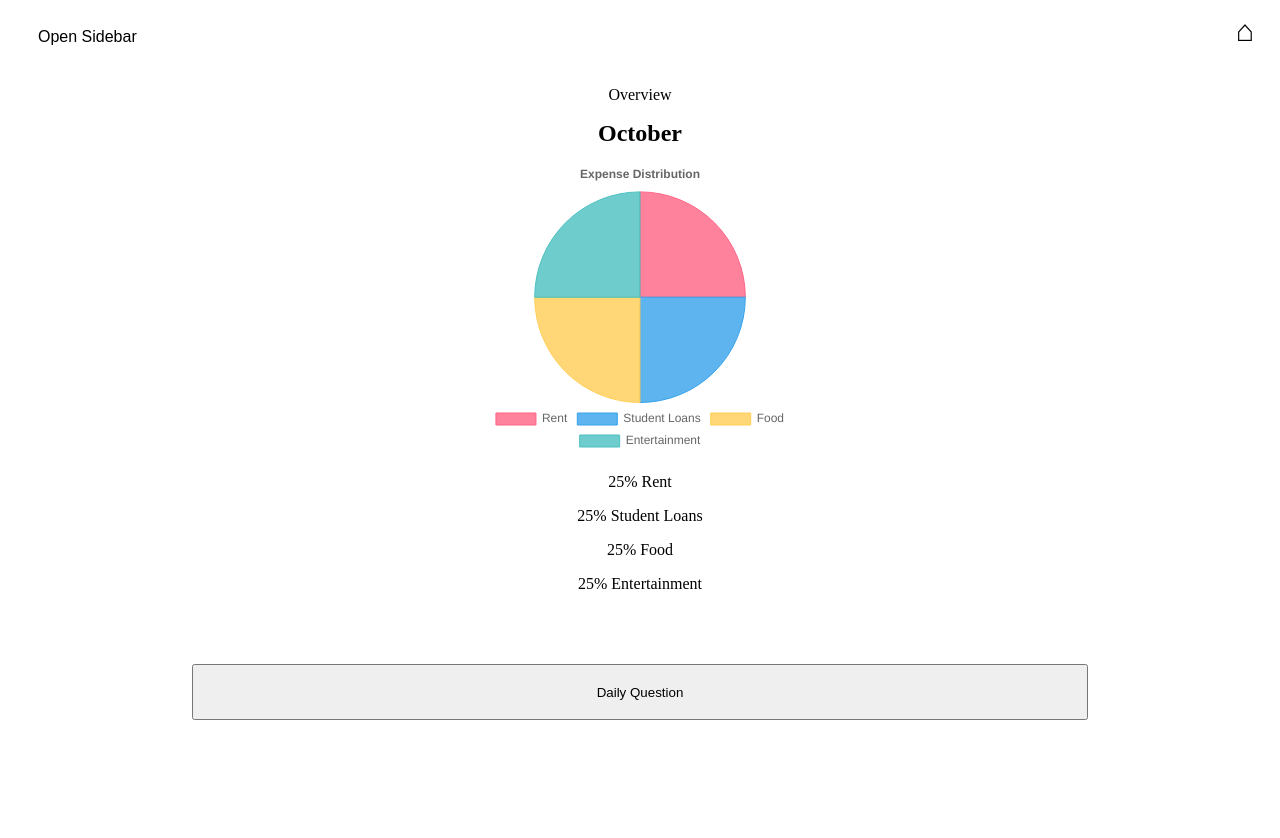
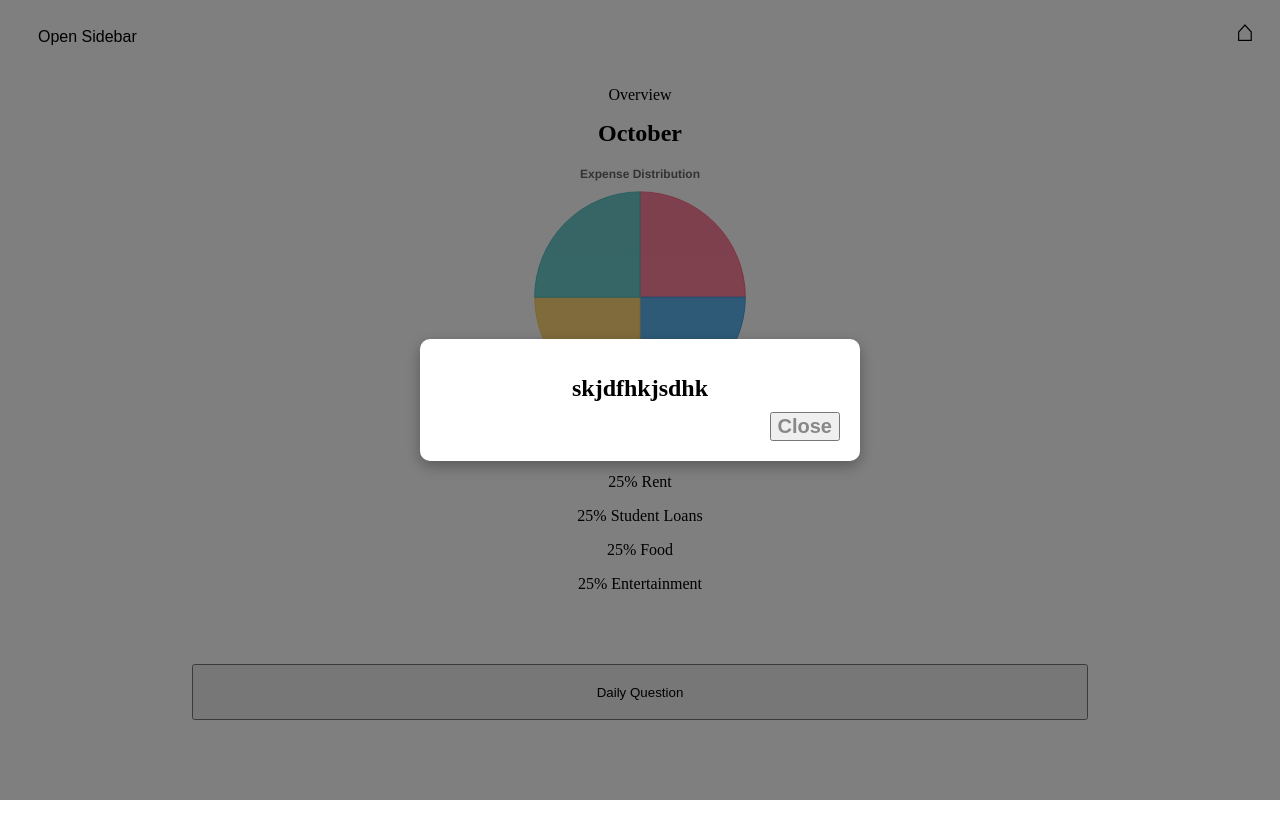
Before and after one commit to JudYang4319/CS4352-Team1, an Angular app: page /overview in a window 1280 px wide. Both pictures are taken after a click on the button "Daily Question". Shown: the top 838 px of the page. Built offline with nearby package versions, Linux system fonts and the light colour scheme.

Commit message:
set up daily question modal

```diff
--- a/src/app/components/overview/overview.component.css
+++ b/src/app/components/overview/overview.component.css
@@ -64,3 +64,33 @@ body, html {
   width: 100% !important;
   height: 100% !important;
 }
+
+.modal {
+  display: flex;
+  justify-content: center;
+  align-items: center;
+  position: fixed;
+  top: 0;
+  left: 0;
+  width: 100%;
+  height: 100%;
+  background-color: rgba(0, 0, 0, 0.5);
+  z-index: 1000;
+}
+
+.modal-content {
+  background-color: #fff;
+  padding: 20px;
+  border-radius: 10px;
+  width: 400px;
+  text-align: center;
+  box-shadow: 0 5px 15px rgba(0, 0, 0, 0.3);
+}
+
+.close-btn {
+  float: right;
+  font-size: 20px;
+  font-weight: bold;
+  cursor: pointer;
+  color: #888;
+}
--- a/src/app/components/overview/overview.component.html
+++ b/src/app/components/overview/overview.component.html
@@ -15,5 +15,11 @@
     <p>25% Food</p>
     <p>25% Entertainment</p>
   </div>
-  <button class="daily-question-button">Daily Question</button>
+  <button class="daily-question-button" (click)="openQuiz()">Daily Question</button>
+  <div class="modal" *ngIf="isQuizOpen">
+    <div class="modal-content">
+      <h1>skjdfhkjsdhk</h1>
+      <button class="close-btn" (click)="closeQuiz()">Close</button>
+    </div>
+  </div>
 </div>
--- a/src/app/components/overview/overview.component.ts
+++ b/src/app/components/overview/overview.component.ts
@@ -1,18 +1,21 @@
 import { Component, OnInit, AfterViewInit, ViewChild, ElementRef } from '@angular/core';
 
 import { Chart, ChartConfiguration, ChartData, ChartType, registerables } from 'chart.js';
+import { CommonModule } from '@angular/common';
 Chart.register(...registerables);
 
 
 @Component({
   selector: 'app-overview',
   standalone: true,
+  imports: [CommonModule],
   templateUrl: './overview.component.html',
   styleUrl: './overview.component.css'
 })
 export class OverviewComponent implements OnInit, AfterViewInit {
   @ViewChild('pieChart') private chartRef!: ElementRef<HTMLCanvasElement>;
   chart: Chart | undefined;
+  isQuizOpen: boolean = false;
 
   ngOnInit(): void {
     // Initialization logic if needed
@@ -20,6 +23,16 @@ export class OverviewComponent implements OnInit, AfterViewInit {
 
   ngAfterViewInit(): void {
     this.createChart();
+  }
+
+  openQuiz(): void
+  {
+    this.isQuizOpen = true;
+  }
+
+  closeQuiz(): void
+  {
+    this.isQuizOpen = false;
   }
 
   createChart(): void {
```
Also changed, not shown: 1 other file (tests, documents, lock files or other folders).
